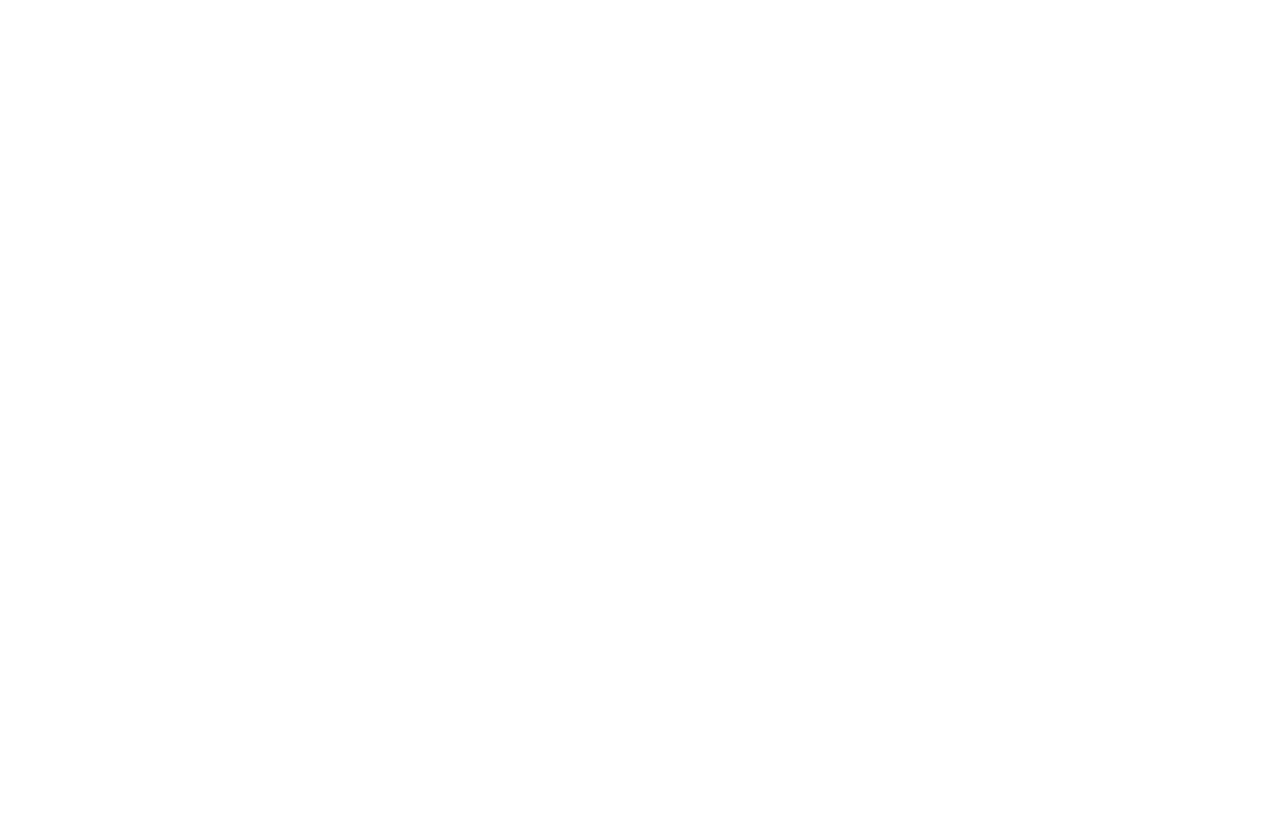
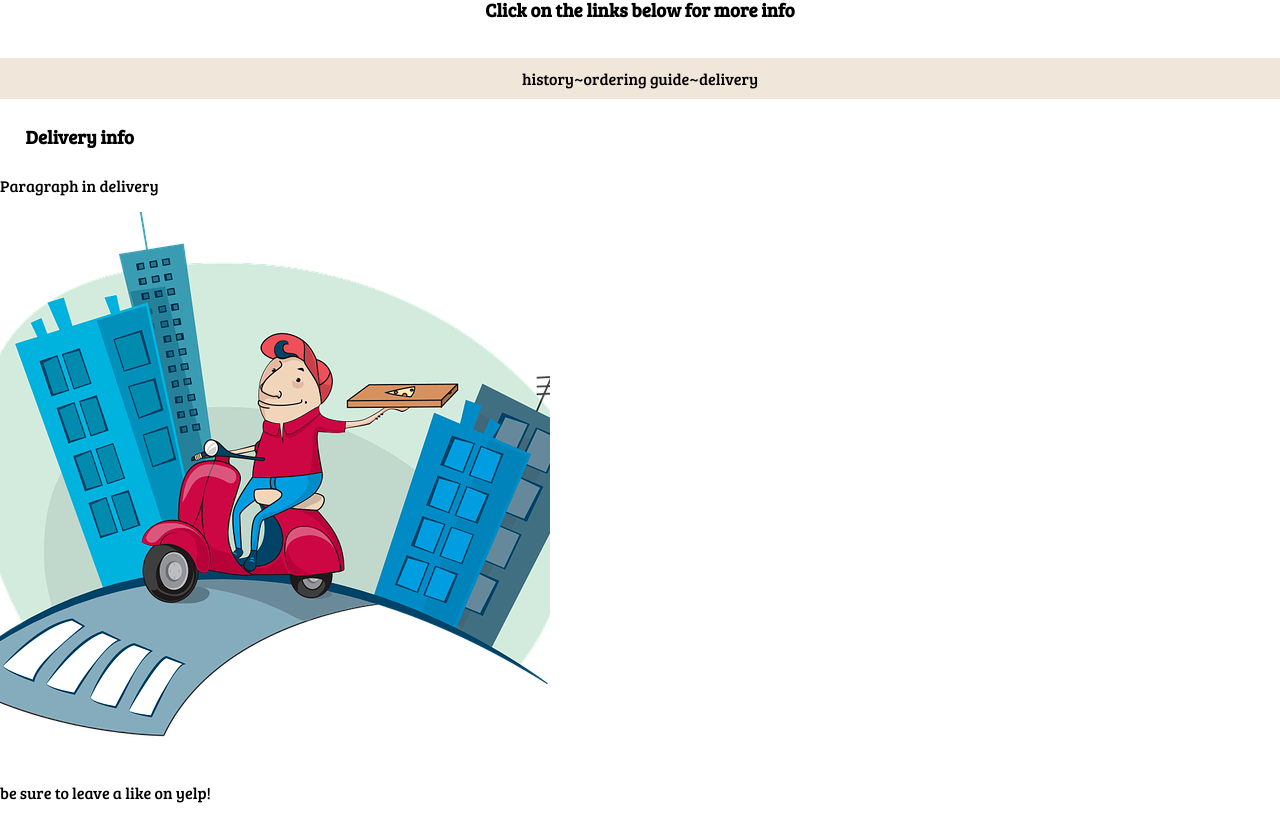
Before and after one commit to A-Lawrence-Reynolds/vue-pizza, a Vue app: page /delivery in a window 1280 px wide. Shown: the part 478-1297 px from the top of the page. Before the commit the page ends 800 px from the top, so only its background shows below. Built offline with nearby package versions, Linux system fonts and the light colour scheme; a web font is replaced by a local one.

Commit message:
added some text to delivery

```diff
--- a/src/components/Delivery.vue
+++ b/src/components/Delivery.vue
@@ -5,6 +5,7 @@
             <p>Paragraph in delivery </p>
             <img src="../assets/delivery.png" alt="delivery image">
         </div>
+        <p>be sure to leave a like on yelp! </p>
 
 
     </div>
--- a/src/main.js
+++ b/src/main.js
@@ -32,9 +32,7 @@
 mode: 'history'
 })
 
-router.beforeEach((to) => {
-  console.log(to)
-})
+
 
 new Vue({
   router,
```
